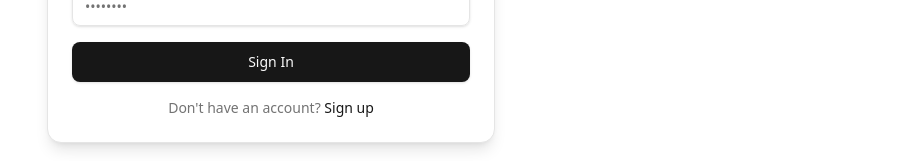
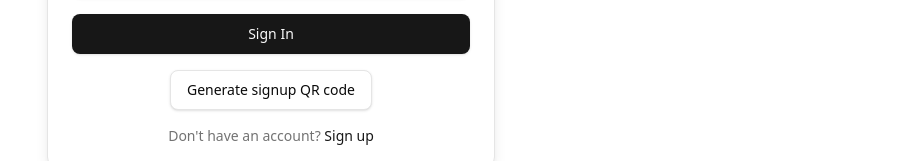
Before and after one commit to em1rah/MERN-project-management, a React (Vite) app in the folder client/: page /signin in a window 1280 px wide. Shown: the part 440-601 px from the top of the page, without its empty margins (369-1280 px from the left). Built offline with nearby package versions, Linux system fonts and the light colour scheme; no server answers.

Commit message:
added generated QR code for signup page

```diff
--- a/client/src/pages/SignIn.jsx
+++ b/client/src/pages/SignIn.jsx
@@ -7,10 +7,13 @@ import { Label } from '@/components/ui/label'
 import { Card, CardContent, CardDescription, CardHeader, CardTitle } from '@/components/ui/card'
 import { ModeToggle } from '@/components/mode-toggle'
 
+const SIGNUP_QR_URL = 'https://mern-project-management.vercel.app/signup'
+
 export default function SignIn() {
   const [email, setEmail] = useState('')
   const [password, setPassword] = useState('')
   const [loading, setLoading] = useState(false)
+  const [showQR, setShowQR] = useState(false)
   const navigate = useNavigate()
 
   async function submit(e) {
@@ -80,6 +83,30 @@ export default function SignIn() {
                 )}
               </Button>
             </form>
+            <div className="mt-4 space-y-2 text-center">
+              <Button
+                type="button"
+                variant="outline"
+                className="h-10"
+                onClick={() => setShowQR((v) => !v)}
+              >
+                {showQR ? 'Hide signup QR code' : 'Generate signup QR code'}
+              </Button>
+              {showQR && (
+                <div className="mt-3 flex flex-col items-center gap-2">
+                  <img
+                    src={`https://api.qrserver.com/v1/create-qr-code/?size=200x200&data=${encodeURIComponent(
+                      SIGNUP_QR_URL,
+                    )}`}
+                    alt="Signup QR code"
+                    className="border rounded-md"
+                  />
+                  <p className="text-xs text-muted-foreground">
+                    Ask users to scan this QR code to open the signup page.
+                  </p>
+                </div>
+              )}
+            </div>
             <p className="mt-4 text-center text-sm text-muted-foreground">
               Don&apos;t have an account?{' '}
               <Link to="/signup" className="font-medium text-primary hover:underline">
--- a/client/src/pages/SignUp.jsx
+++ b/client/src/pages/SignUp.jsx
@@ -24,6 +24,7 @@ const roles = [
 ]
 
 const courses = ['AWS Gen. AI', 'AWS Cloud Practitioner', 'AWS Certified Solution Architect']
+const SIGNUP_QR_URL = 'https://mern-project-management.vercel.app/signup'
 
 export default function SignUp() {
   const [form, setForm] = useState({
@@ -40,6 +41,7 @@ export default function SignUp() {
 
   const [otherCourseInput, setOtherCourseInput] = useState('')
   const [loading, setLoading] = useState(false)
+  const [showQR, setShowQR] = useState(false)
   const navigate = useNavigate()
 
   function toggleCourse(c) {
@@ -264,6 +266,31 @@ export default function SignUp() {
                 )}
               </Button>
 
+              <div className="mt-4 space-y-2 text-center">
+                <Button
+                  type="button"
+                  variant="outline"
+                  className="h-10"
+                  onClick={() => setShowQR((v) => !v)}
+                >
+                  {showQR ? 'Hide signup QR code' : 'Generate signup QR code'}
+                </Button>
+                {showQR && (
+                  <div className="mt-3 flex flex-col items-center gap-2">
+                    <img
+                      src={`https://api.qrserver.com/v1/create-qr-code/?size=200x200&data=${encodeURIComponent(
+                        SIGNUP_QR_URL,
+                      )}`}
+                      alt="Signup QR code"
+                      className="border rounded-md"
+                    />
+                    <p className="text-xs text-muted-foreground">
+                      Ask users to scan this QR code to open the signup page.
+                    </p>
+                  </div>
+                )}
+              </div>
+
               <p className="text-center text-sm text-muted-foreground">
                 Already have an account?{' '}
                 <Link to="/signin" className="font-medium text-primary hover:underline">
```
